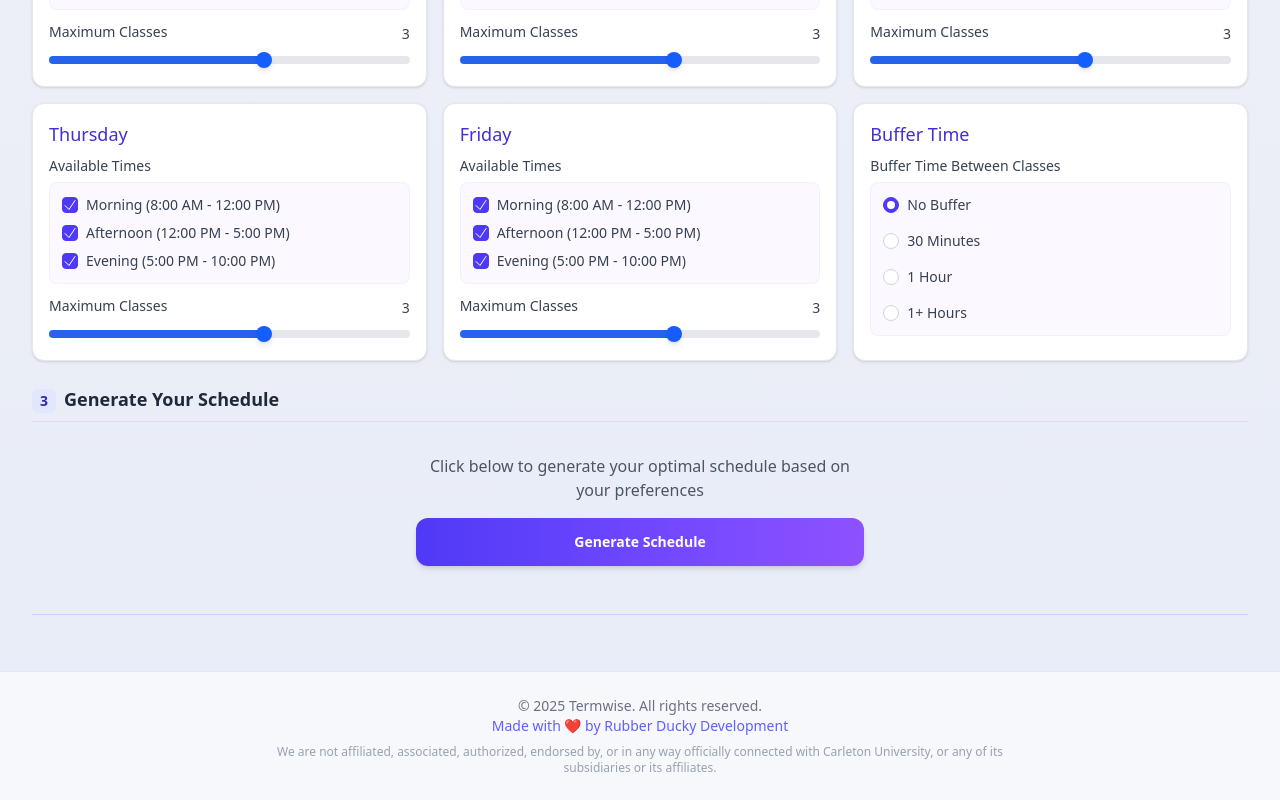
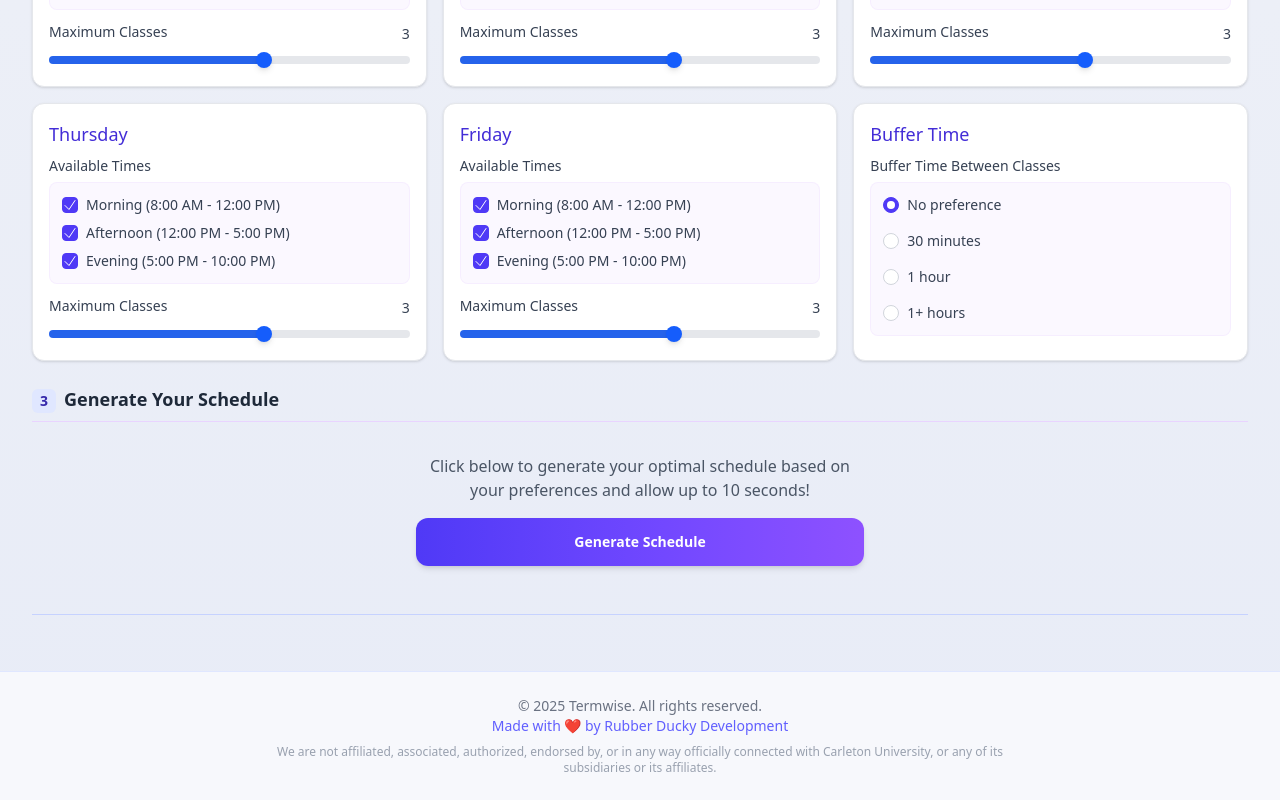
Before and after one commit to Rubber-Ducky-Development/carleton-course-scheduler, a Next.js app: page / in a window 1280 px wide. Shown: the part 784-1584 px from the top of the page. Built offline with nearby package versions, Linux system fonts and the light colour scheme.

Commit message:
Cleaned up buffer card

```diff
--- a/src/app/page.tsx
+++ b/src/app/page.tsx
@@ -112,7 +112,7 @@ export default function Home() {
             <div className="flex items-center justify-center p-4">
               <div className="w-full max-w-md">
                 <p className="text-center mb-4 text-gray-600">
-                  Click below to generate your optimal schedule based on your preferences
+                  Click below to generate your optimal schedule based on your preferences and allow up to 10 seconds!
                 </p>
                 <SchedulerForm />
               </div>
--- a/src/components/forms/buffer-time-form.tsx
+++ b/src/components/forms/buffer-time-form.tsx
@@ -5,10 +5,10 @@ import { BufferTime } from '@/lib/types/scheduler';
 import { RadioGroup } from '@/components/ui/radio';
 
 const bufferOptions = [
-    { value: 'No Buffer', label: 'No Buffer' },
-    { value: '30 Minutes', label: '30 Minutes' },
-    { value: '1 Hour', label: '1 Hour' },
-    { value: '1+ Hours', label: '1+ Hours' },
+    { value: 'No preference', label: 'No preference' },
+    { value: '30m', label: '30 minutes' },
+    { value: '1h', label: '1 hour' },
+    { value: '1h+', label: '1+ hours' },
 ];
 
 export function BufferTimeForm() {
--- a/src/lib/store/scheduler.ts
+++ b/src/lib/store/scheduler.ts
@@ -40,7 +40,7 @@ interface SchedulerState {
 // Initialize with default preferences
 const initialPreferences: SchedulerPreferences = {
     courses: [{ courseCode: '', preferredInstructor: '', sectionTypes: [] }],
-    bufferTime: 'No Buffer',
+    bufferTime: 'No preference',
     dailyAvailability: [
         { day: 'Monday', availableTimes: ['Morning', 'Afternoon', 'Evening'], maxClassesPerDay: 3 },
         { day: 'Tuesday', availableTimes: ['Morning', 'Afternoon', 'Evening'], maxClassesPerDay: 3 },
--- a/src/lib/types/scheduler.ts
+++ b/src/lib/types/scheduler.ts
@@ -2,7 +2,7 @@ export type SectionType = 'Online' | 'Hybrid' | 'In-Person';
 
 export type TimeOfDay = 'Morning' | 'Afternoon' | 'Evening';
 
-export type BufferTime = 'No Buffer' | '30 Minutes' | '1 Hour' | '1+ Hours';
+export type BufferTime = 'No preference' | '30m' | '1h' | '1h+';
 
 export type DayOfWeek = 'Monday' | 'Tuesday' | 'Wednesday' | 'Thursday' | 'Friday';
 
```
